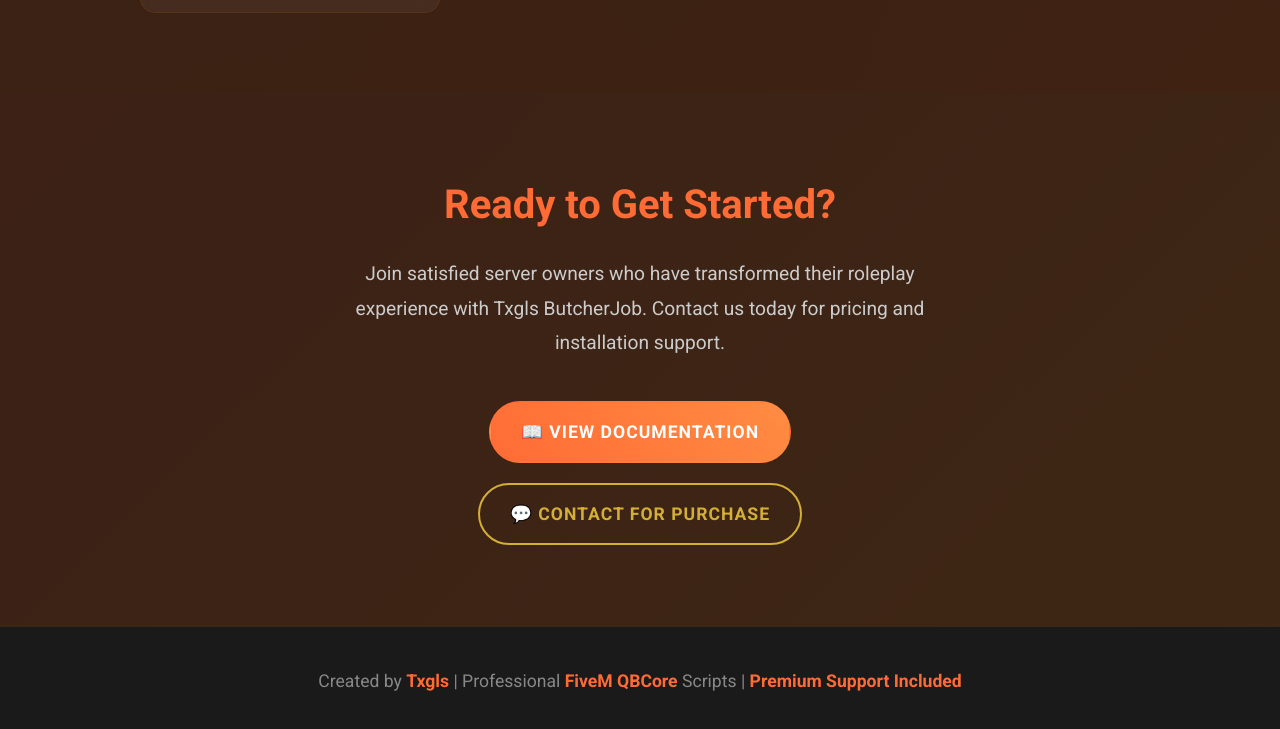
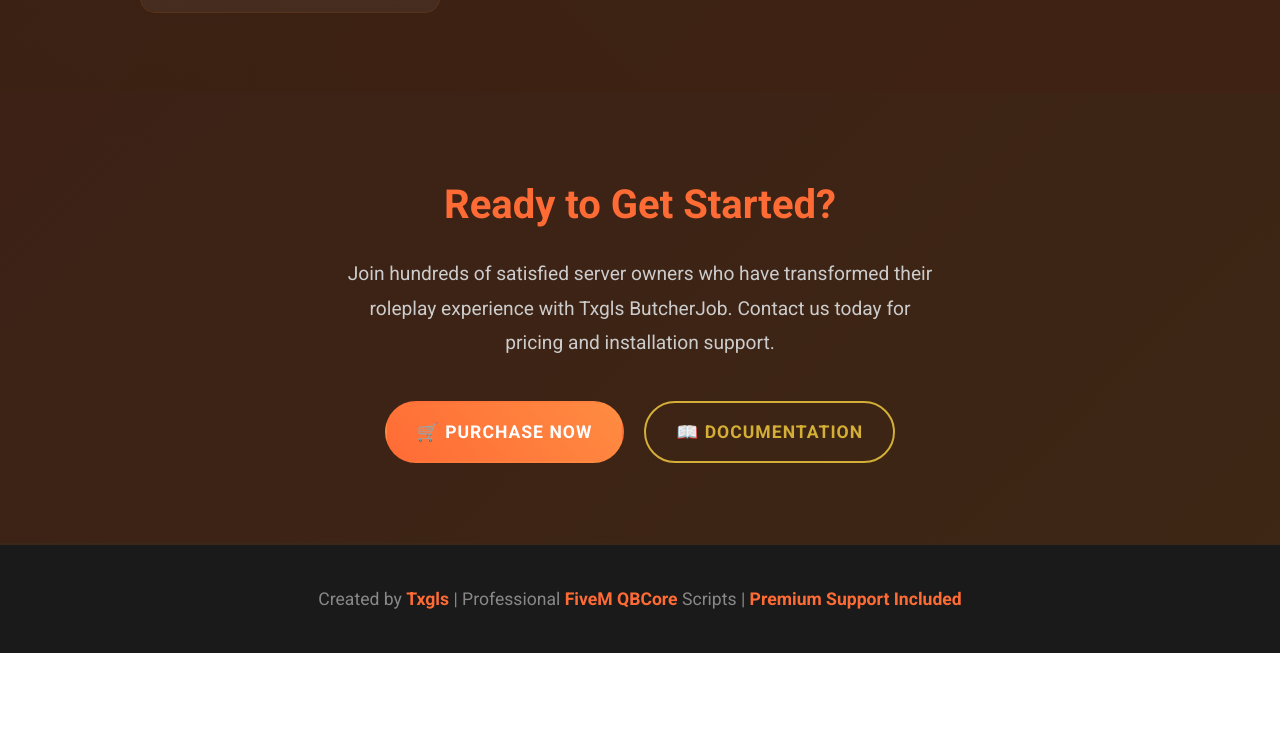
Before and after one commit to Txgls/txgls.github.io, a plain HTML site: page butcher.html in a window 1280 px wide. Shown: the part 3923-4652 px from the top of the page. After the commit the page ends 4576 px from the top, so only its background shows below. Drawn offline with Linux system fonts and the light colour scheme.

Commit message:
Update butcher.html

```diff
--- a/butcher.html
+++ b/butcher.html
@@ -637,15 +637,15 @@
             <div class="purchase-content fade-in">
                 <h2 class="purchase-title">Ready to Get Started?</h2>
                 <p class="purchase-desc">
-                    Join satisfied server owners who have transformed their roleplay
+                    Join hundreds of satisfied server owners who have transformed their roleplay
                     experience with Txgls ButcherJob. Contact us today for pricing and installation support.
                 </p>
                 <div class="cta-buttons">
-                    <a href="https://txgls.gitbook.io/txglsscripting/txgls-butcherjob" target="_blank" class="btn btn-primary">
-                        📖 View Documentation
+                    <a href="https://revamped-roleplay.tebex.io/" target="_blank" class="btn btn-primary">
+                        🛒 Purchase Now
                     </a>
-                    <a href="#" class="btn btn-secondary" onclick="showContactInfo()">
-                        💬 Contact for Purchase
+                    <a href="https://txgls.gitbook.io/txglsscripting/txgls-butcherjob" target="_blank" class="btn btn-secondary">
+                        📖 Documentation
                     </a>
                 </div>
             </div>
```
